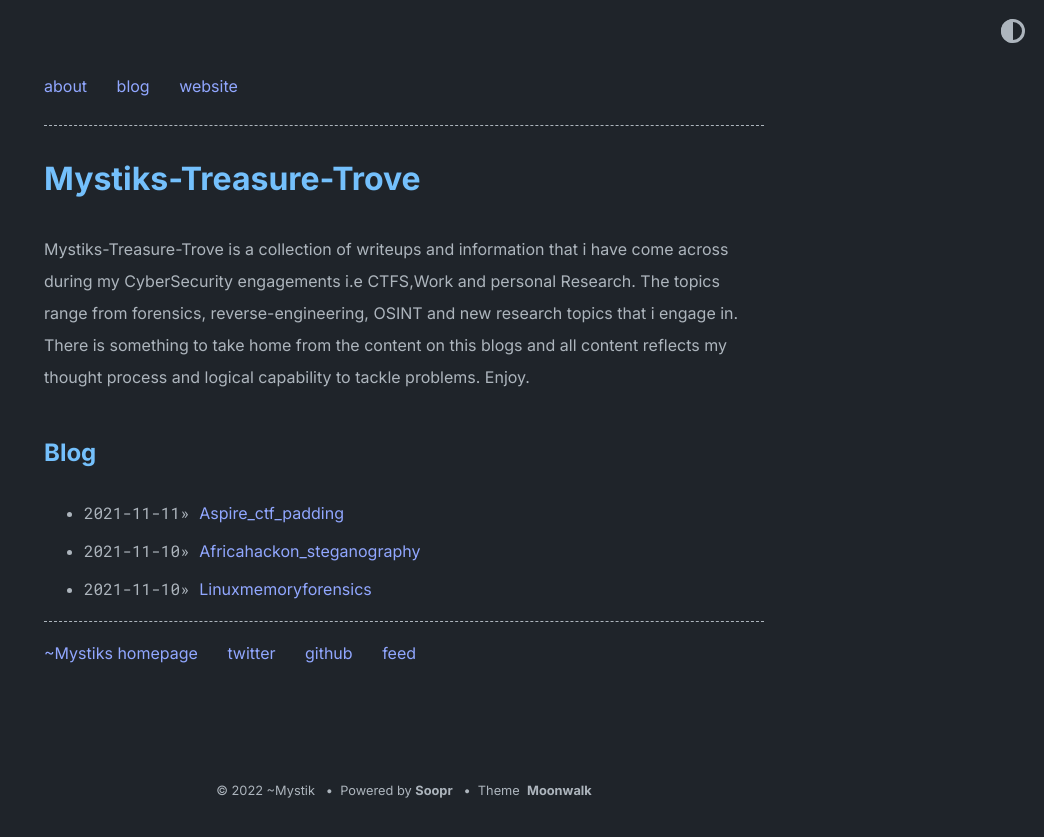
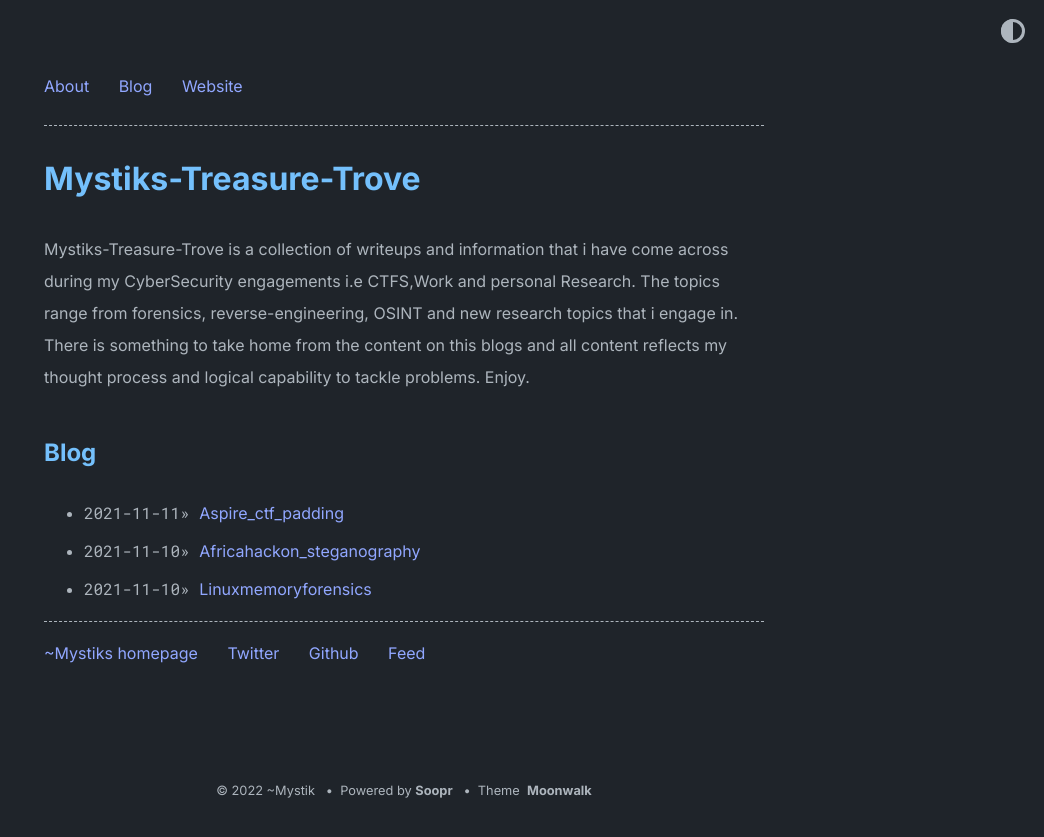
Before and after one commit to mystickev/mystickev.github.io, a Jekyll site: the page built from index.md, in a window 1280 px wide. Shown: the top 837 px of the page, without its empty margins (236-1280 px from the left). Built offline with Jekyll 4.4.1, drawn with Linux system fonts in a browser that asks for light colours.

```diff
--- a/_data/home.yml
+++ b/_data/home.yml
@@ -1,11 +1,11 @@
 navbar_entries:
-  - title: about
+  - title: About
     url: about
 
-  - title: blog
+  - title: Blog
     url: blog
 
-  - title: website
+  - title: Website
     url: https://mystickev.github.io
 
 project_entries:
@@ -57,13 +57,13 @@ footer_entries:
   - title: ~Mystiks homepage
     url: https://mystickev.github.io
 
-  - title: twitter
+  - title: Twitter
     url: https://twitter.com/mystik_kev
 
-  - title: github
+  - title: Github
     url: https://github.com/mystickev
 
-  - title: feed
+  - title: Feed
     url: feed.xml
 
 misc_entries:
```
